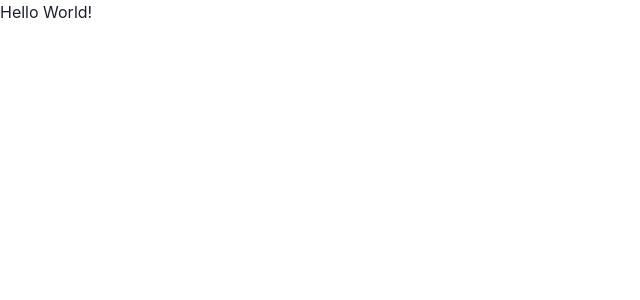
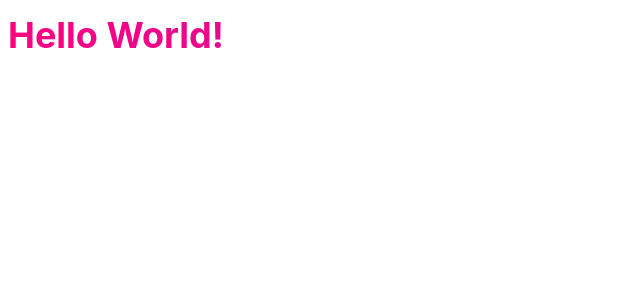
Before and after one commit to pedrotrasfereti/karlatrasfereti, a React (Vite) app: page / in a window 1280 px wide. Shown: the top 300 px of the page, without its empty margins (0-640 px from the left). Built offline with nearby package versions, Linux system fonts and the light colour scheme.

Commit message:
feat: test hello world with Chakra UI Text component

```diff
--- a/src/App.jsx
+++ b/src/App.jsx
@@ -1,5 +1,18 @@
+import { Text } from '@chakra-ui/react';
+
 function App() {
-  return <div>Hello World!</div>;
+  return (
+    <Text
+      as="h1"
+      bgGradient="linear(to-l, #7928CA, #FF0080)"
+      bgClip="text"
+      fontSize="4xl"
+      fontWeight="bold"
+      p={2}
+    >
+      Hello World!
+    </Text>
+  );
 }
 
 export default App;
```
